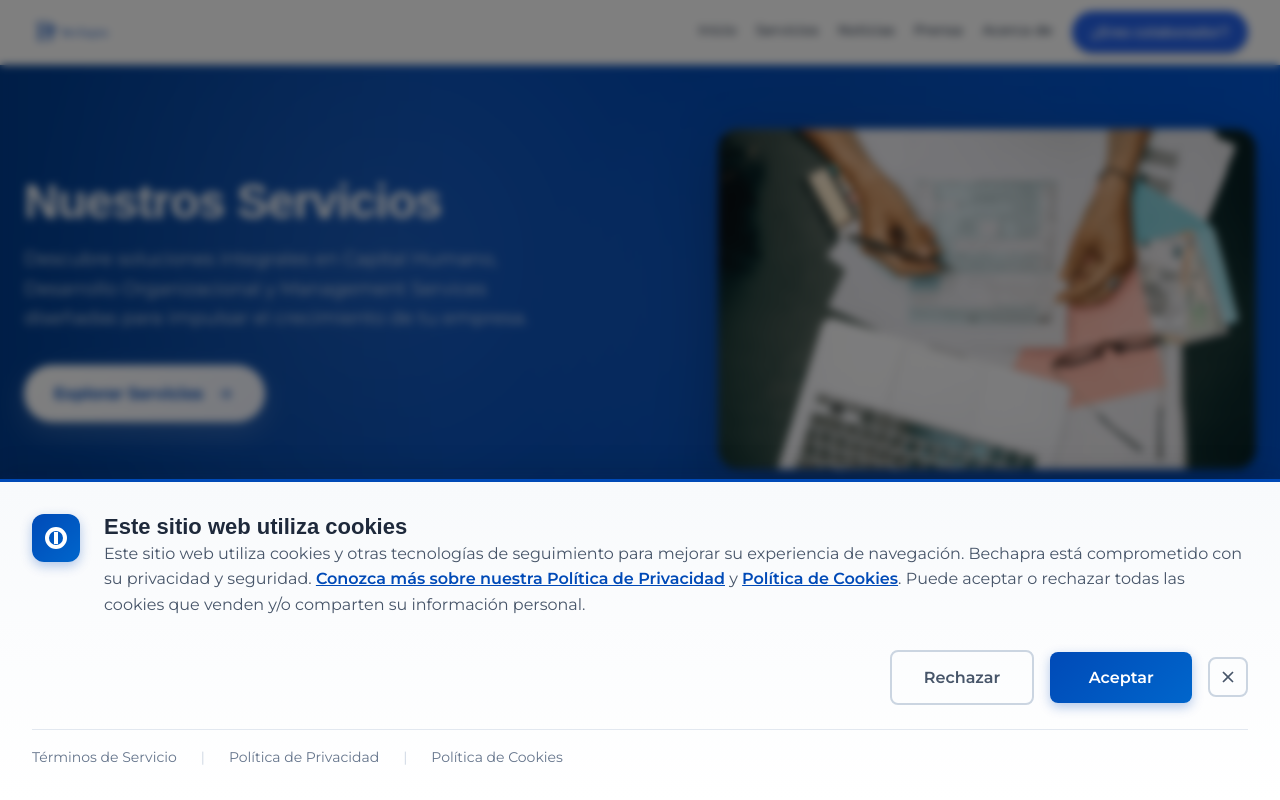
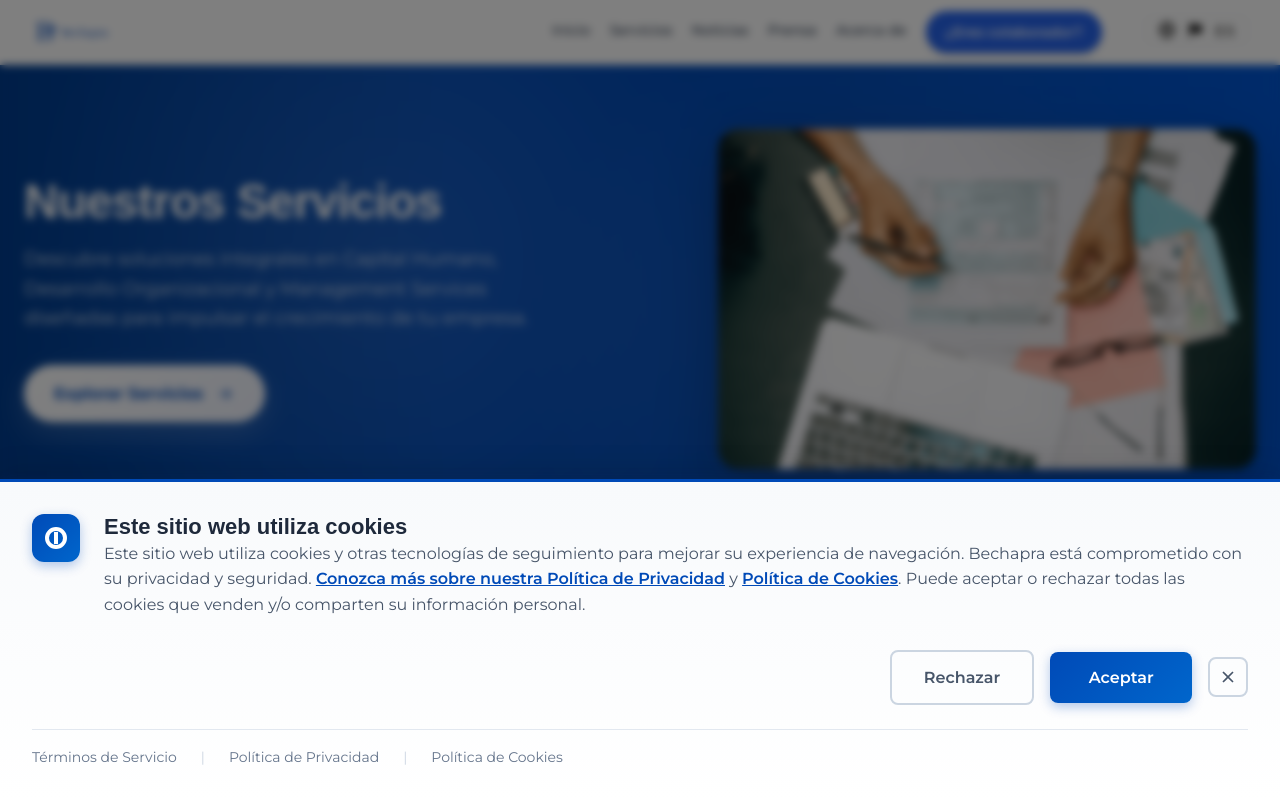
Before and after one commit to EduardoPedroza017/PaginaWebBechapra, a Next.js app: page /servicios in a window 1280 px wide. Shown: the top 800 px of the page. Built offline with nearby package versions, Linux system fonts and the light colour scheme; a web font is replaced by a local one.

Commit message:
feat: LanguageSwitcher visual y responsive en Navbar (desktop y móvil). Preparado para integración de traducción por vista.

```diff
--- /dev/null
+++ b/components/LanguageSwitcher.tsx
@@ -0,0 +1,105 @@
+
+import React, { useState, useRef, useEffect } from "react";
+import { FiGlobe } from "react-icons/fi";
+import { FaFlagUsa, FaFlag } from "react-icons/fa6";
+
+const LANGUAGES = [
+  { code: "es", name: "Español", icon: <FaFlag /> },
+  { code: "en", name: "English", icon: <FaFlagUsa /> },
+  { code: "fr", name: "Français", icon: <FaFlag /> },
+  { code: "de", name: "Deutsch", icon: <FaFlag /> },
+  { code: "it", name: "Italiano", icon: <FaFlag /> },
+  { code: "pt", name: "Português", icon: <FaFlag /> },
+];
+
+export default function LanguageSwitcher() {
+  const [open, setOpen] = useState(false);
+  const [selected, setSelected] = useState(LANGUAGES[0]);
+  const ref = useRef<HTMLDivElement>(null);
+
+  useEffect(() => {
+    function handleClickOutside(event: MouseEvent) {
+      if (ref.current && !ref.current.contains(event.target as Node)) {
+        setOpen(false);
+      }
+    }
+    document.addEventListener("mousedown", handleClickOutside);
+    return () => document.removeEventListener("mousedown", handleClickOutside);
+  }, []);
+
+  return (
+    <div ref={ref} style={{ position: "relative", display: "inline-block" }}>
+      <button
+        onClick={() => setOpen((v) => !v)}
+        style={{
+          display: "flex",
+          alignItems: "center",
+          gap: 8,
+          background: "none",
+          border: "1px solid #e5e7eb",
+          borderRadius: 6,
+          padding: "4px 12px",
+          cursor: "pointer",
+          fontWeight: 500,
+          fontSize: 15,
+          color: "#222",
+          minWidth: 60,
+        }}
+        aria-haspopup="listbox"
+        aria-expanded={open}
+      >
+        <FiGlobe style={{ fontSize: 18, marginRight: 4 }} />
+        {selected.icon}
+        <span style={{ marginLeft: 4 }}>{selected.code.toUpperCase()}</span>
+      </button>
+      {open && (
+        <ul
+          style={{
+            position: "absolute",
+            top: "110%",
+            left: 0,
+            background: "#fff",
+            border: "1px solid #e5e7eb",
+            borderRadius: 6,
+            boxShadow: "0 4px 16px rgba(0,0,0,0.08)",
+            minWidth: 120,
+            zIndex: 100,
+            padding: 0,
+            margin: 0,
+          }}
+          role="listbox"
+        >
+          {LANGUAGES.map((lang) => (
+            <li
+              key={lang.code}
+              style={{
+                display: "flex",
+                alignItems: "center",
+                gap: 8,
+                padding: "8px 16px",
+                cursor: "pointer",
+                background: selected.code === lang.code ? "#f3f4f6" : "#fff",
+                fontWeight: selected.code === lang.code ? 600 : 400,
+                color: selected.code === lang.code ? "#2563eb" : "#222",
+              }}
+              onClick={() => {
+                setSelected(lang);
+                setOpen(false);
+              }}
+              role="option"
+              aria-selected={selected.code === lang.code}
+            >
+              <span style={{
+                fontSize: 22,
+                color: selected.code === lang.code ? "#2563eb" : "#222",
+                filter: selected.code === lang.code ? "none" : "grayscale(0%) brightness(0.7)",
+                transition: "color 0.2s, filter 0.2s"
+              }}>{lang.icon}</span>
+              <span style={{ fontSize: 15 }}>{lang.name}</span>
+            </li>
+          ))}
+        </ul>
+      )}
+    </div>
+  );
+}
--- a/components/Navbar.tsx
+++ b/components/Navbar.tsx
@@ -3,8 +3,10 @@
 import { useState, useEffect } from "react";
 import Image from "next/image";
 import Link from "next/link";
+
 import { serviceGroups } from "../lib/servicesData";
 import styles from "./Navbar.module.css";
+import LanguageSwitcher from "./LanguageSwitcher";
 
 export default function Navbar() {
   const [showLogoImg, setShowLogoImg] = useState(false);
@@ -77,6 +79,9 @@ export default function Navbar() {
           <Link href="/prensa" className={styles.navLink}>Prensa</Link>
           <Link href="/acerca-de" className={styles.navLink}>Acerca de</Link>
           <a href="https://bechapra.com.mx" target="_blank" rel="noreferrer" className={styles.ctaButton}>¿Eres colaborador?</a>
+          <div style={{ marginLeft: 24 }}>
+            <LanguageSwitcher />
+          </div>
         </nav>
 
         {/* Mobile menu button */}
@@ -125,6 +130,9 @@ export default function Navbar() {
             <Link href="/noticias" className={styles.mobileNavLink} onClick={() => setMobileMenuOpen(false)}>Noticias</Link>
             <Link href="/prensa" className={styles.mobileNavLink} onClick={() => setMobileMenuOpen(false)}>Prensa</Link>
             <a href="https://bechapra.com.mx" target="_blank" rel="noreferrer" className={styles.mobileCtaButton}>¿Eres colaborador?</a>
+            <div style={{ marginTop: 24, display: 'flex', justifyContent: 'center' }}>
+              <LanguageSwitcher />
+            </div>
           </nav>
         </div>
       )}
```
Also changed, not shown: app/css/HeroSection.module.css (deleted, +0 -28 lines), app/css/components/HeroSection.module.css (line endings or trailing spaces), 1 other file (tests, documents, lock files or other folders).
